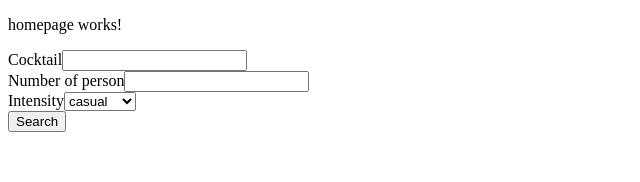
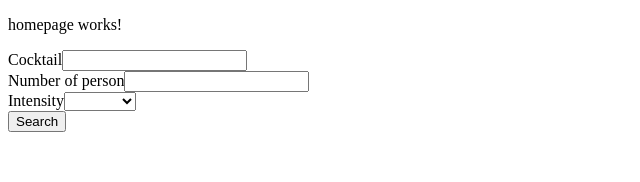
Before and after one commit to davidalexteixeira/cocktail-app, an Angular app: page / in a window 1280 px wide. Shown: the top 182 px of the page, without its empty margins (0-640 px from the left). Built offline with nearby package versions, Linux system fonts and the light colour scheme.

Commit message:
form component finish

```diff
--- a/src/app/components/search-form/search-form.component.html
+++ b/src/app/components/search-form/search-form.component.html
@@ -19,7 +19,7 @@
 
   <div class="field">
     <label>Intensity</label>
-    <select>
+    <select name="intensity" [(ngModel)]="intensity" #intensityField="ngModel">
       <option selected="selected" value="casual">casual</option>
       <option value="Lit">Lit</option>
       <option value="blackout">blackout</option>
@@ -29,7 +29,7 @@
 
 
   <div class="field submit">
-    <button type="submit" [disabled]="processing">Search</button>
+    <button type="submit" [disabled]="processing" [routerLink]="[cocktailField.value]">Search</button>
     <div *ngIf="feedbackEnabled && form.invalid">
       <p class="validation">there are errors in the form, please review the fields</p>
     </div>
--- a/src/app/components/search-form/search-form.component.ts
+++ b/src/app/components/search-form/search-form.component.ts
@@ -8,13 +8,16 @@ import { DrinkService } from '../../services/drink.service';
   styleUrls: ['./search-form.component.css']
 })
 export class SearchFormComponent implements OnInit {
+ cocktail : String;
 
   constructor(private drinkService: DrinkService) { }
 
   ngOnInit() {
   }
 
-  submitForm(form) {
-    this.drinkService.getDrinkById(form)
-  }
+  // submitForm(form) {
+  //   console.log(form)
+  //   this.drinkService.collectData(form);
+  //   // this.drinkService.getDrinkById(form)
+  // }
 }
--- a/src/app/services/drink.service.ts
+++ b/src/app/services/drink.service.ts
@@ -31,4 +31,8 @@ export class DrinkService {
     .then((data) => this.setDrink(data))
   }
 
+
+
+
+
 }
```
